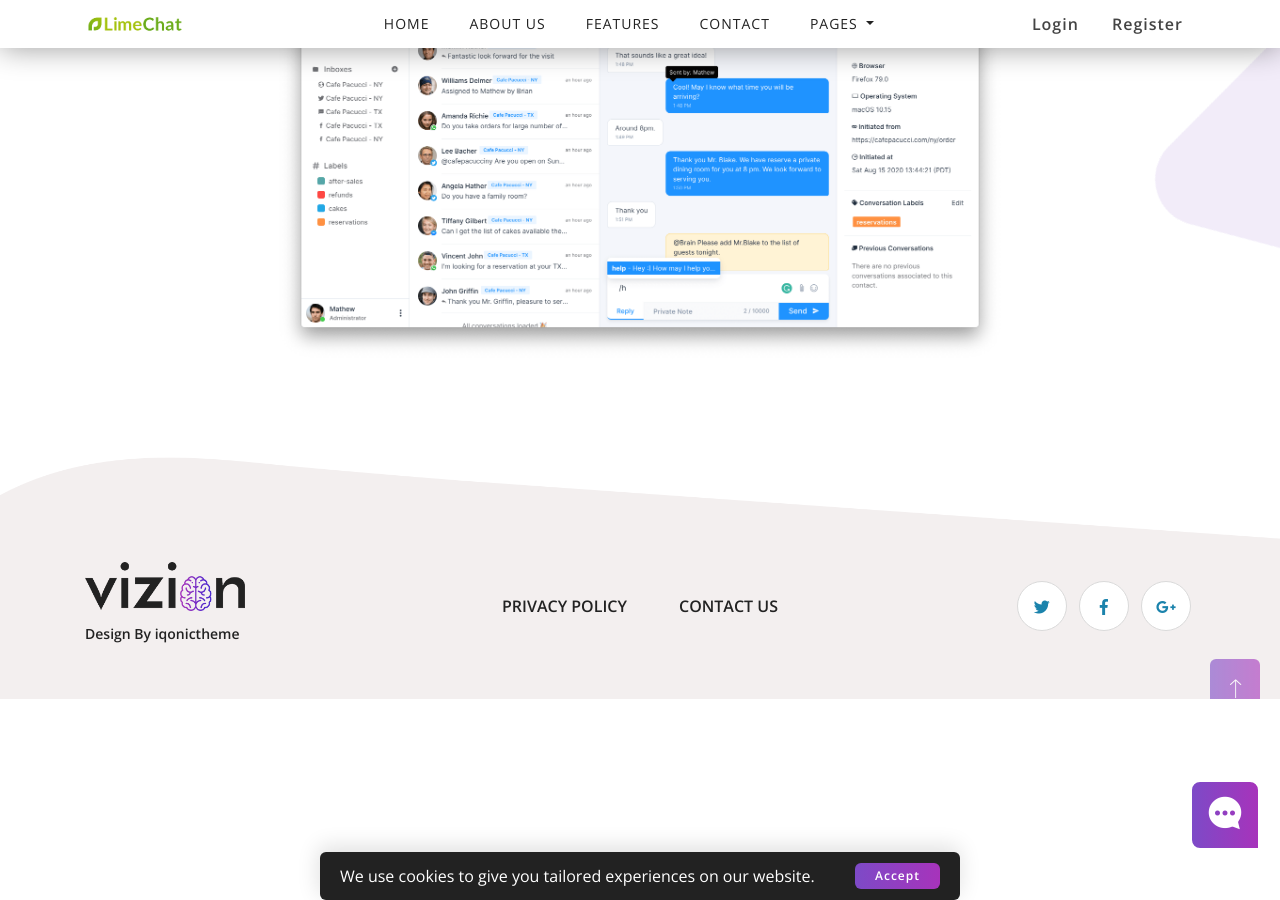
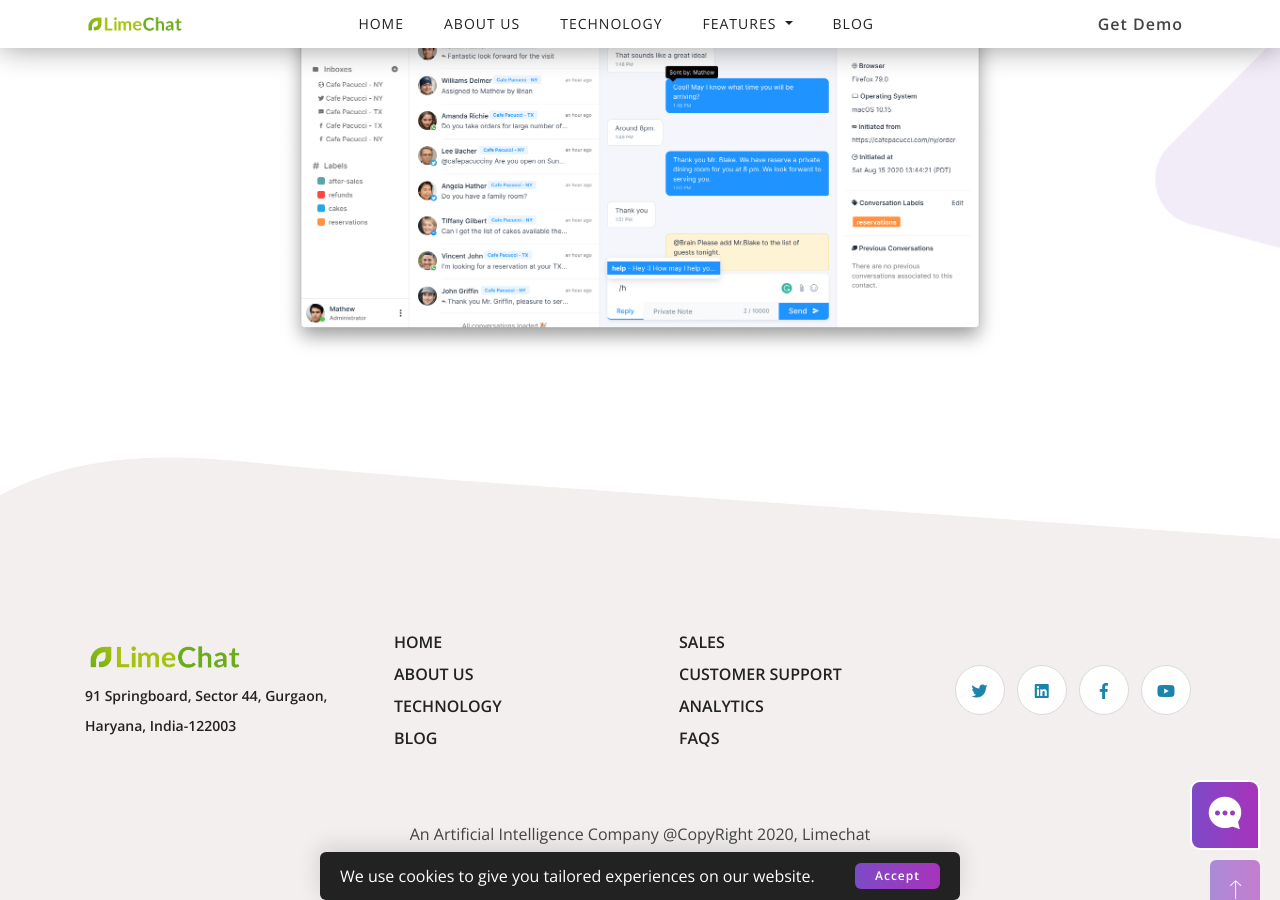
Before and after one commit to Limechat/Website, a Jekyll site: the page built from index.html, in a window 1280 px wide and 900 px high, scrolled down 4363 px. Built offline with Jekyll 4.4.1, drawn with Linux system fonts in a browser that asks for light colours; some web fonts are replaced.

Commit message:
Header footer contact us

```diff
--- a/_includes/footer.html
+++ b/_includes/footer.html
@@ -5,21 +5,45 @@
          <div class="container">
             <div class="row align-items-center">
                <div class="col-lg-3 col-md-4 col-sm-12 re-center">
-                  <a href="index.html"><img class="img-fluid logo" alt="#" src="images/footer-logo.png"></a>
-                  <div class="link mt-2">Design By <a href="https://iqonicthemes.com/">iqonictheme</a></div>
+                  <a href="index.html"><img class="img-fluid logo" alt="#" src="images/limechat-logo.png"></a>
+                  <div class="link mt-2">91 Springboard, Sector 44, Gurgaon, Haryana, India-122003</div>
                </div>
-               <div class="col-lg-6 col-md-4 col-sm-12 text-center text-uppercase">
-                  <ul class="copyright">
-                     <li class="d-inline ml-4 mr-4"><a href="privacy-policy.html">Privacy Policy</a></li>
-                     <li class="d-inline ml-4 mr-4"><a href="contact-us.html">Contact Us</a></li>
-                  </ul>
+               <div class="col-lg-6 col-md-4 col-sm-12 text-uppercase">
+
+                  <div class="row">
+                     <ul class="copyright col-sm-6">
+                        <li class="d-inline ml-4 mr-4"><a href="#">Home</a></li><br>
+                        <li class="d-inline ml-4 mr-4"><a href="#">About Us</a></li><br>
+                        <li class="d-inline ml-4 mr-4"><a href="#">Technology</a></li><br>
+                        <li class="d-inline ml-4 mr-4"><a href="#">Blog</a></li><br>
+                     </ul>
+                     <ul class="copyright col-sm-6">
+                        <li class="d-inline ml-4 mr-4"><a href="#">Sales</a></li><br>
+                        <li class="d-inline ml-4 mr-4"><a href="#">Customer Support</a></li><br>
+                        <li class="d-inline ml-4 mr-4"><a href="#">Analytics</a></li><br>
+                        <li class="d-inline ml-4 mr-4"><a href="#">FAQs</a></li><br>
+                     </ul>
+                  </div>
+
                </div>
                <div class="col-lg-3 col-md-4 col-sm-12 text-right r-mt3">
                   <ul class="media-box">
-                     <li><a href="#"><i class="fab fa-twitter"></i></a></li>
-                     <li><a href="#"><i class="fab fa-facebook-f"></i></a></li>
-                     <li><a href="#"><i class="fab fa-google-plus-g"></i></a></li>
+                     <li><a href="https://twitter.com/LimeChatAI"><i class="fab fa-twitter"></i></a></li>
+                     <li><a href="https://www.linkedin.com/company/limechat/"><i class="fab fa-linkedin"></i></a></li>
+                     <li><a href="https://www.facebook.com/limechat"><i class="fab fa-facebook-f"></i></a></li>
+                     <li><a href="https://www.youtube.com/channel/UCQcBFZLBqP252UIO0KpsSBg"><i class="fab fa-youtube"></i></a></li>
                   </ul>
+               </div>
+               <br>
+               <br>
+               <br>
+               <br>
+               <br>
+               <br>
+               <br>
+               <br>
+               <div class="col-sm-12 text-center text-bold">
+                  An Artificial Intelligence Company @CopyRight 2020, Limechat
                </div>
             </div>
          </div>
--- a/_includes/header.html
+++ b/_includes/header.html
@@ -51,12 +51,24 @@
                               <a class="nav-link" href="about-us.html">About Us</a>
                            </li>
                            <li class="nav-item">
-                              <a class="nav-link" href="features.html">Features</a>
-                           </li>
-                           <li class="nav-item">
-                              <a class="nav-link" href="contact-us.html">Contact</a>
+                              <a class="nav-link" href="features.html">Technology</a>
                            </li>
                            <li class="nav-item dropdown">
+                              <a class="nav-link dropdown-toggle" href="#" id="navbarDropdown" role="button" data-toggle="dropdown" aria-haspopup="true" aria-expanded="false">
+                              Features
+                              </a>
+                              <div class="dropdown-menu" aria-labelledby="navbarDropdown">
+                                 <a class="dropdown-item" href="pricing.html">Sales</a>
+                                 <a class="dropdown-item" href="blog.html">Customer Support</a>
+                                 <a class="dropdown-item" href="feadback.html">Analytics</a>
+                                 <a class="dropdown-item" href="404-error.html">FAQs</a>
+                              </div>
+                           </li>
+
+                           <li class="nav-item">
+                              <a class="nav-link" href="https://blog.limechat.ai/">Blog</a>
+                           </li>
+                           <li class="nav-item dropdown" style="display: none;">
                               <a class="nav-link dropdown-toggle" href="#" id="navbarDropdown" role="button" data-toggle="dropdown" aria-haspopup="true" aria-expanded="false">
                               Pages
                               </a>
@@ -77,8 +89,7 @@
                </div>
                <div class="col-lg-3 text-right">
                   <ul class="login">
-                     <li class="d-inline"><a href="login.html">Login</a></li>
-                     <li class="d-inline active"><a href="register.html">Register</a></li>
+                     <li class="d-inline active"><a href="contact-us.html">Get Demo</a></li>
                   </ul>
                </div>
             </div>
```
Also changed, not shown: contact-us.html (+5 -5 lines), temp.txt (added, +29 -0 lines).
